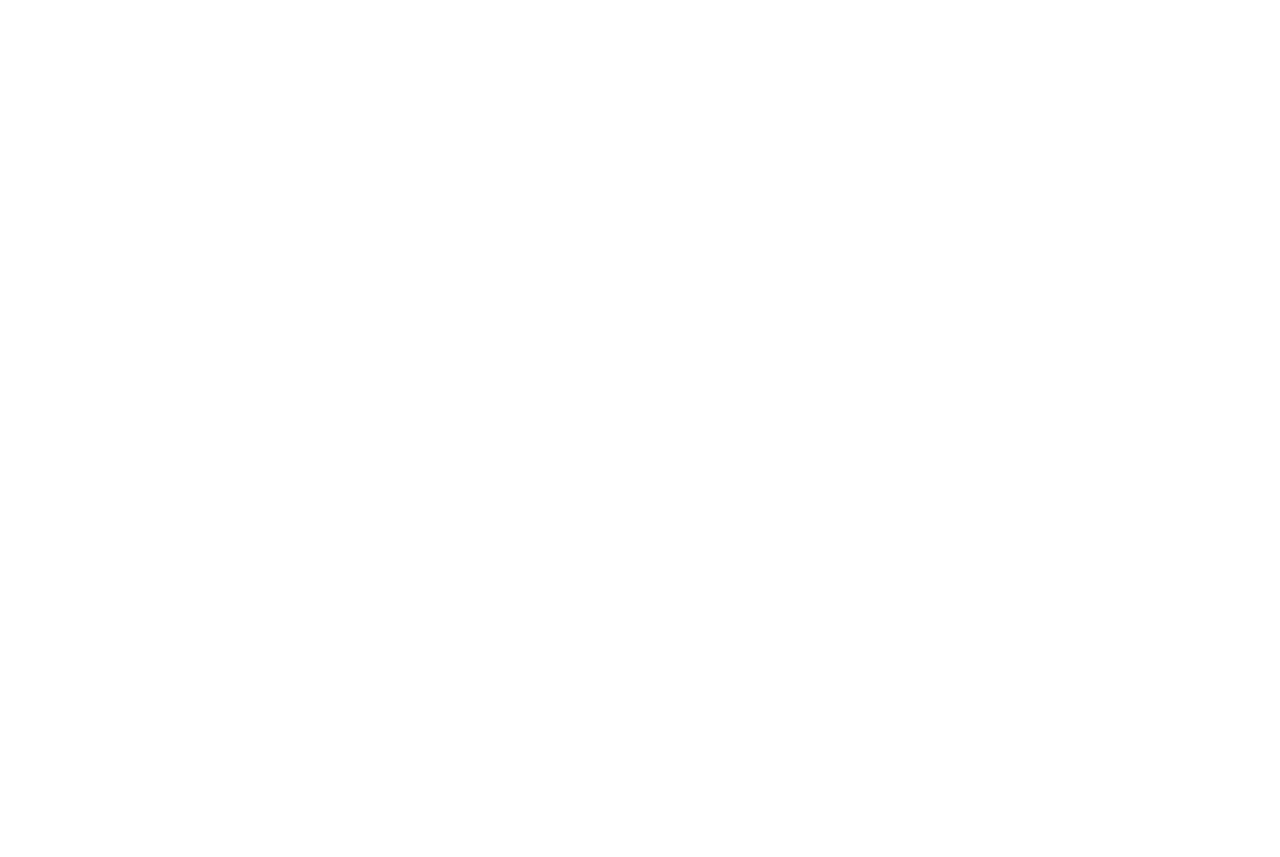
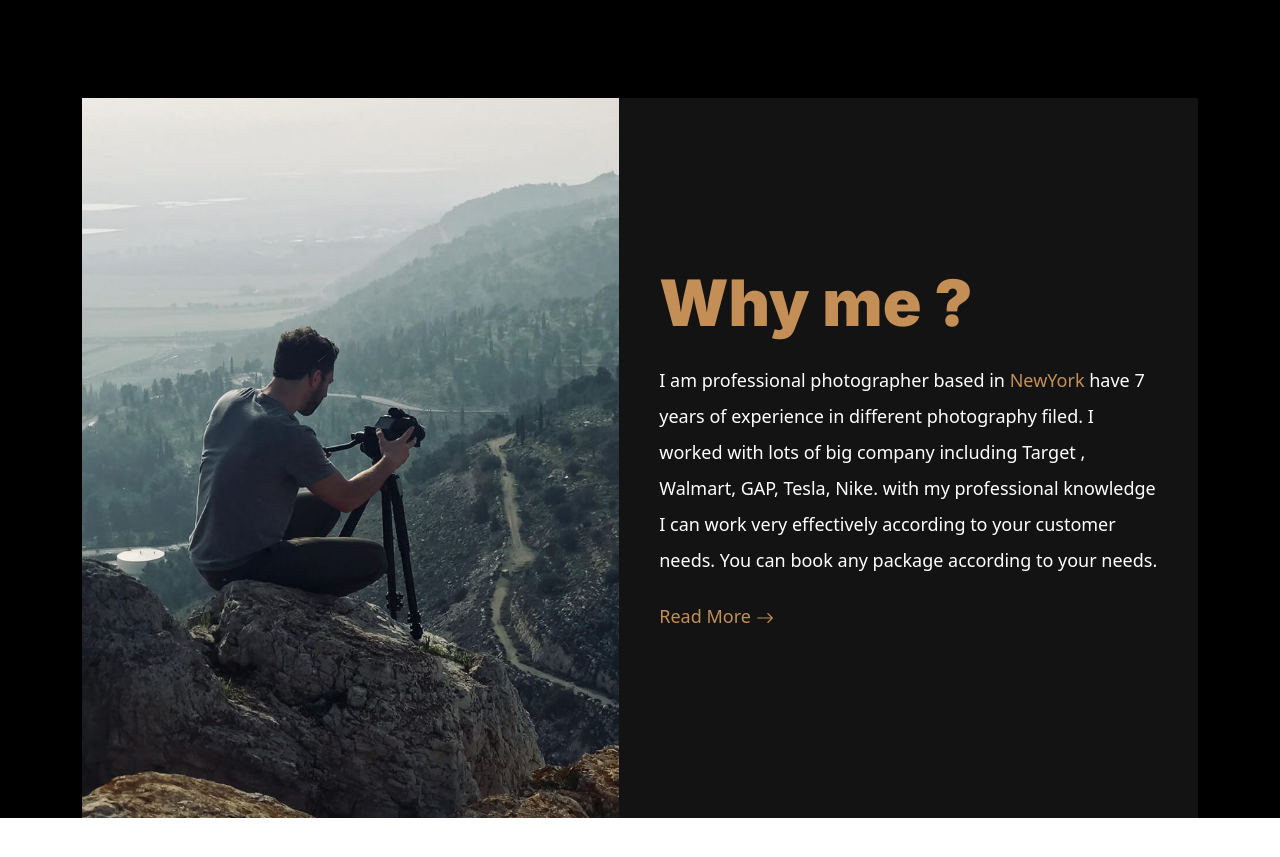
Before and after one commit to hasan-mohammad-bd/Falcon-Pic---photographer-personal-website, a React (Create React App) app: page / in a window 1280 px wide. Shown: the part 791-1648 px from the top of the page. Before the commit the page ends 800 px from the top, so only its background shows below. Built offline with nearby package versions, Linux system fonts and the light colour scheme.

Commit message:
adding why me section

```diff
--- /dev/null
+++ b/src/components/AboutPhoto/AboutPhoto.css
@@ -0,0 +1,34 @@
+.img-holder-about {
+    background-position: center;
+    background-size: cover;
+    background-image: url("../../img//me.jpg");
+    width: 100%;
+    height: 90vh;
+}
+
+.container1 {
+    margin: 100px 0;
+}
+
+.text {
+    background-color: #131313;
+    width: 100%;
+    height: 90vh;
+    padding: 20px 40px;
+
+
+}
+
+.text p {
+    line-height: 2;
+    margin-top: 20px;
+    font-size: 18px;
+}
+
+span{
+    color: #c48f56;
+}
+
+.read-more{
+    cursor: pointer;
+}
--- /dev/null
+++ b/src/components/AboutPhoto/AboutPhoto.js
@@ -0,0 +1,31 @@
+import React from "react";
+import "./AboutPhoto.css";
+import { BsArrowRight } from "@react-icons/all-files/bs/BsArrowRight";
+
+const AboutPhoto = () => {
+  return (
+    <div className="container container1">
+      <div className="d-flex">
+        <div className="img-holder-about"></div>
+        <div className="text d-flex justify-content-center align-items-center">
+          <div>
+            <h1>
+              <span className="heading">Why me ?</span>
+            </h1>
+            <p>
+              I am professional photographer based in <span>NewYork</span> have
+              7 years of experience in different photography filed. I worked
+              with lots of big company including Target , Walmart, GAP, Tesla,
+              Nike. with my professional knowledge I can work very effectively
+              according to your customer needs. You can book any package
+              according to your needs.{" "}
+            </p>
+            <p><span className="me-2 read-more">Read More <BsArrowRight></BsArrowRight> </span></p>
+          </div>
+        </div>
+      </div>
+    </div>
+  );
+};
+
+export default AboutPhoto;
--- a/src/components/Header/Header.css
+++ b/src/components/Header/Header.css
@@ -44,3 +44,7 @@
 .active-link::after:hover{
     background-color: white;
 }
+
+.container-2 {
+    background-color: black;
+}
--- a/src/components/Header/Header.js
+++ b/src/components/Header/Header.js
@@ -6,7 +6,8 @@
 
 const Header = () => {
     return (
-        <div className='d-flex justify-content-between container align-items-center py-3'>
+        <div className="container-2 sticky-top">
+                    <div className='d-flex justify-content-between container align-items-center py-3'>
             <div className="img-holder">
                 <img className='w-100' src={img} alt="" />
             </div>
@@ -19,6 +20,7 @@
 
             </nav>
         </div>
+        </div>
     );
 };
 
--- a/src/components/Home/Home.js
+++ b/src/components/Home/Home.js
@@ -1,4 +1,5 @@
 import React from 'react';
+import AboutPhoto from '../AboutPhoto/AboutPhoto';
 import Slider from '../Slider/Slider';
 import './Home.css'
 
@@ -6,6 +7,7 @@
     return (
         <div>
             <Slider></Slider>
+            <AboutPhoto></AboutPhoto>
         </div>
     );
 };
--- a/src/components/Slider/Slider.css
+++ b/src/components/Slider/Slider.css
@@ -9,18 +9,21 @@
 .cover1{
     height: 90vh;
     background-size: cover;
+    background-attachment:fixed;
     background-position: center;
     background-image: url(../../img/cover-img/cover-1.jpg);
 }
 .cover2{
     height: 90vh;
     background-size: cover;
+    background-attachment: fixed;
     background-position: center;
     background-image: url(../../img/cover-img/cover-2.jpg);
 }
 .cover3{
     height: 90vh;
     background-size: cover;
+    background-attachment: fixed;
     background-position: center;
     background-image: url(../../img/cover-img/cover-3.jpg);
 }
@@ -28,7 +31,7 @@
 .btn1 {
     margin-top: 10px;
     padding: 10px 20px;
-    border: 3px solid orange;
+    border: 2px solid #c48f56;
     background-color: transparent;
     color: white;
     transition: all 0.2s ease-in;
@@ -36,5 +39,6 @@
 
 .btn1:hover {
  background-color: orange;
+ border: 2px solid orange;
  color: black;
 }
```
Also changed, not shown: src/img/me.jpg (added).
